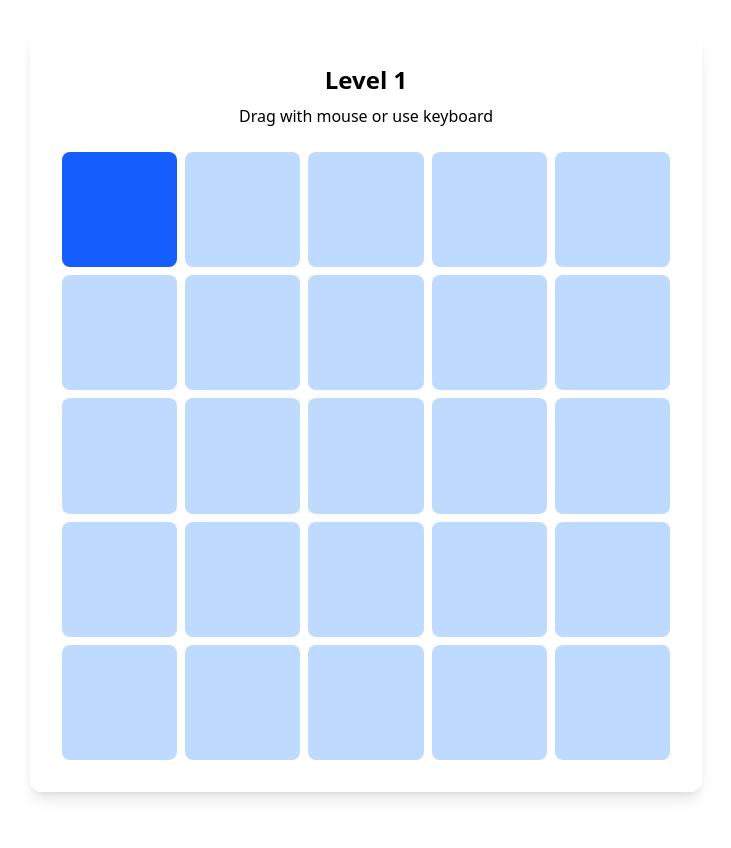
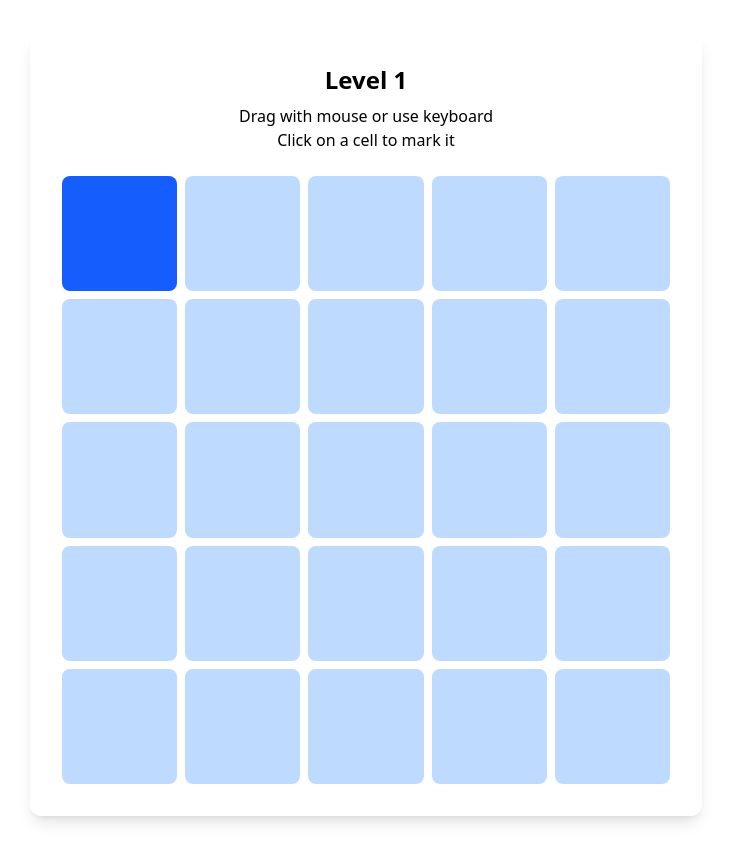
Before and after one commit to Koushik-Personal/zip-game, a React (Vite) app: page /game/level/1 in a window 1280 px wide. Shown: the whole page, without its empty margins (274-1005 px from the left). Before the commit the page ends 824 px from the top, so only its background shows below. Built offline with nearby package versions, Linux system fonts and the light colour scheme.

Commit message:
add a text

```diff
--- a/src/Pages/levels/Level1.tsx
+++ b/src/Pages/levels/Level1.tsx
@@ -45,6 +45,7 @@ export default function Level1() {
       <div className="bg-white/90 rounded-xl p-8 shadow-lg max-w-2xl w-full text-center">
         <h2 className="text-2xl font-semibold">Level 1</h2>
         <p className="mt-2">Drag with mouse or use keyboard</p>
+        <p>Click on a cell to mark it</p>
 
         <div
           className="grid grid-cols-5 gap-2 mt-6"
```
